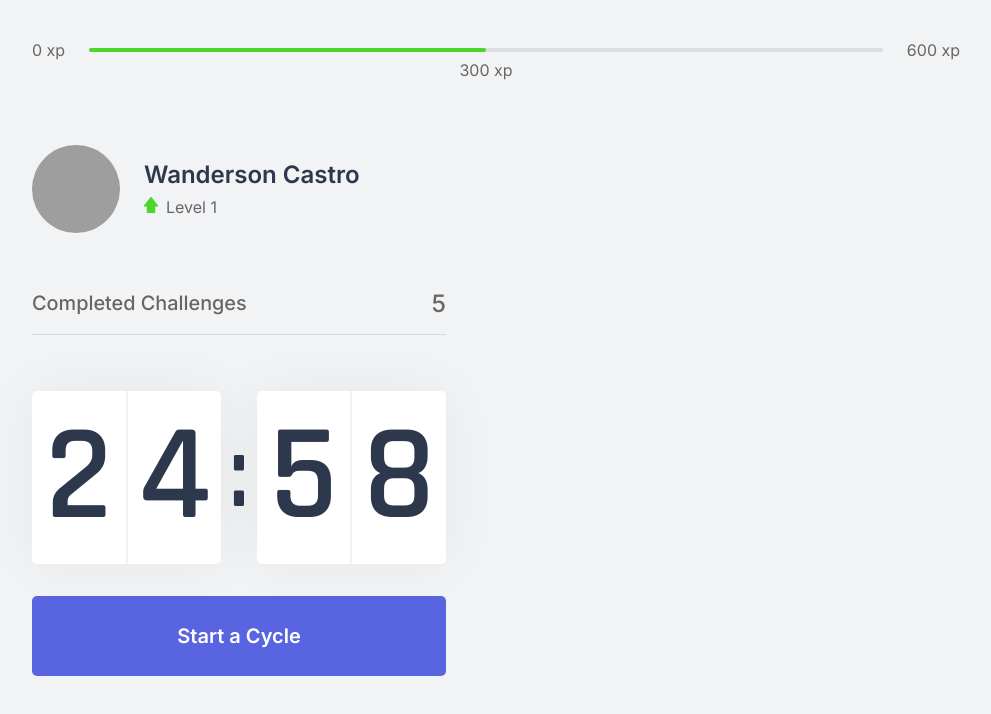
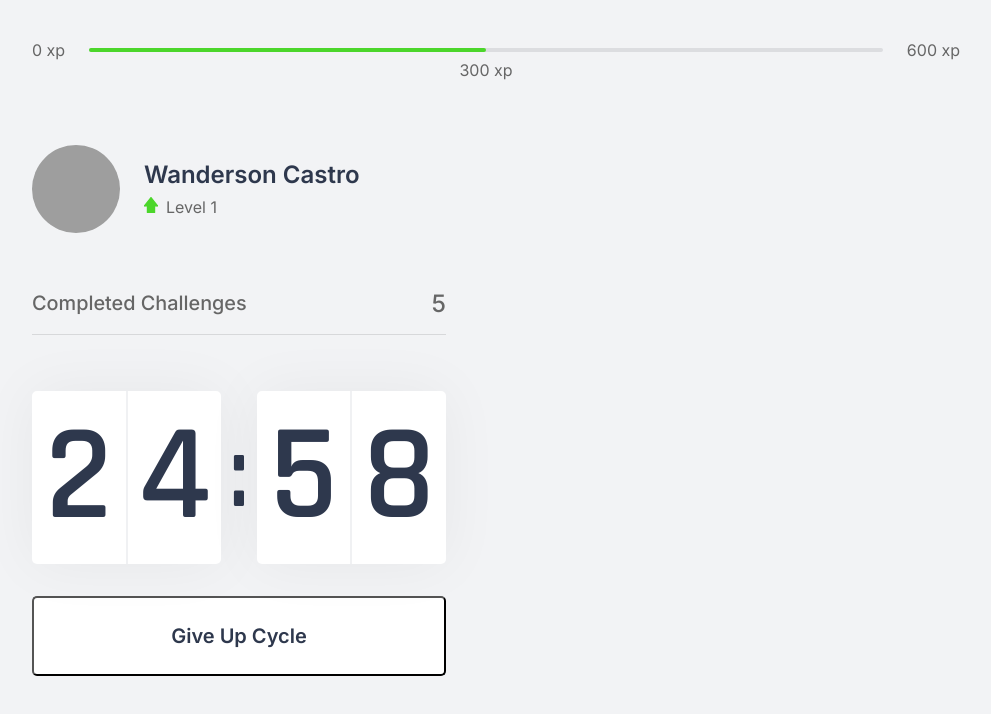
Before and after one commit to wandersonce/cheerup-next, a Next.js app: page / in a window 1280 px wide. Both pictures are taken after a click on the button "Start a Cycle". Shown: the top 714 px of the page, without its empty margins (144-1135 px from the left). Built offline with nearby package versions, Linux system fonts and the light colour scheme; grey boxes are pictures that could not be loaded.

Commit message:
resetCountdown Function

```diff
--- a/src/components/Countdown.tsx
+++ b/src/components/Countdown.tsx
@@ -1,10 +1,12 @@
 import { useState, useEffect } from 'react';
 import styles from '../styles/components/Countdown.module.css';
+
+let countdownTimeout: NodeJS.Timeout;
 
 export function Countdown() {
 
     const [time, setTime] = useState(25 * 60);
-    const [active, setActive] = useState(false);
+    const [isActive, setisActive] = useState(false);
 
     const minutes = Math.floor(time / 60);
     const seconds = time % 60; //Get decimals from the the time diveded by 60
@@ -13,16 +15,23 @@ export function Countdown() {
     const [secondLeft, secondRight] = String(seconds).padStart(2, '0').split(''); //padStart in case it have only one number like '5' it will add '0' before.
 
     function startCountdonw() {
-        setActive(true);
+        setisActive(true);
     }
 
+    function resetCountdown() {
+        clearTimeout(countdownTimeout);
+        setisActive(false);
+        setTime(25 * 60);
+    }
+
+
     useEffect(() => {
-        if (active && time > 0) {
-            setTimeout(() => {
+        if (isActive && time > 0) {
+            countdownTimeout = setTimeout(() => {
                 setTime(time - 1)
             }, 1000)
         }
-    }, [active, time])
+    }, [isActive, time])
 
     return (
         <div>
@@ -37,12 +46,29 @@ export function Countdown() {
                     <span>{secondRight}</span>
                 </div>
             </div>
+
+            {isActive ? (
+                <button
+                    type="button"
+                    className={`${styles.countdownButton} ${styles.countdownButtonActive}`}
+                    onClick={resetCountdown}>
+
+                    Give Up Cycle
+
+                </button>
+
+            ) : (
+
                 <button
                     type="button"
                     className={styles.countdownButton}
                     onClick={startCountdonw}>
+
                     Start a Cycle
+
                 </button>
+            )}
+
         </div>
     )
 }
--- a/src/styles/components/Countdown.module.css
+++ b/src/styles/components/Countdown.module.css
@@ -42,7 +42,7 @@
     display: flex;
     align-items: center;
     justify-content: center;
-    border: 0;
+    border: 1px solid (--title);
     border-radius: 5px;
     background: var(--blue);
     color: var(--white);
@@ -54,3 +54,13 @@
 .countdownButton:hover {
     background: var(--blue-dark);
 }
+
+.countdownButtonActive {
+    background: var(--white);
+    color: var(--title);
+}
+
+.countdownButtonActive:hover {
+    background: var(--red);
+    color: var(--white);
+}
```
Lines whose indentation alone changed are shown as unchanged.
